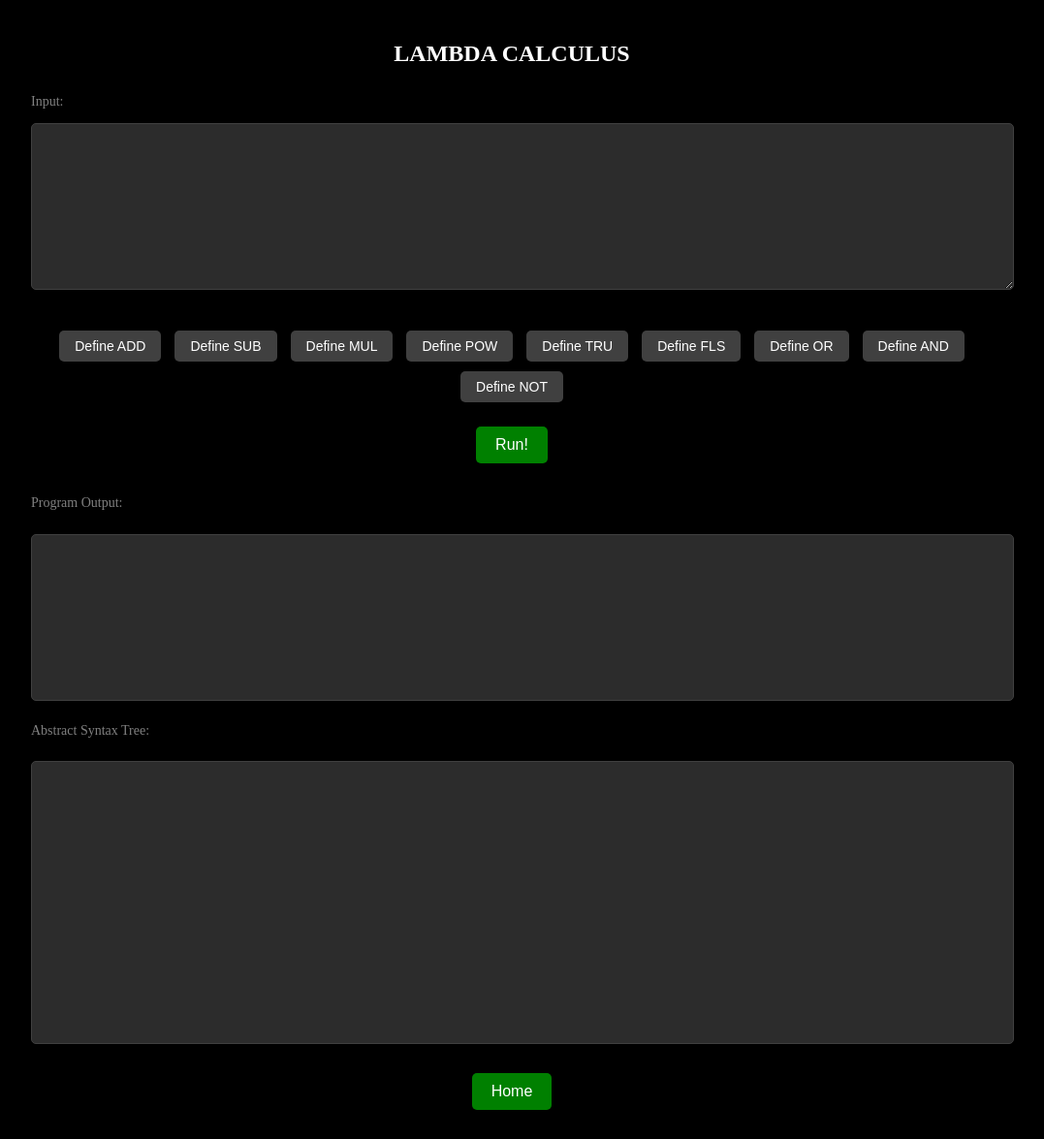
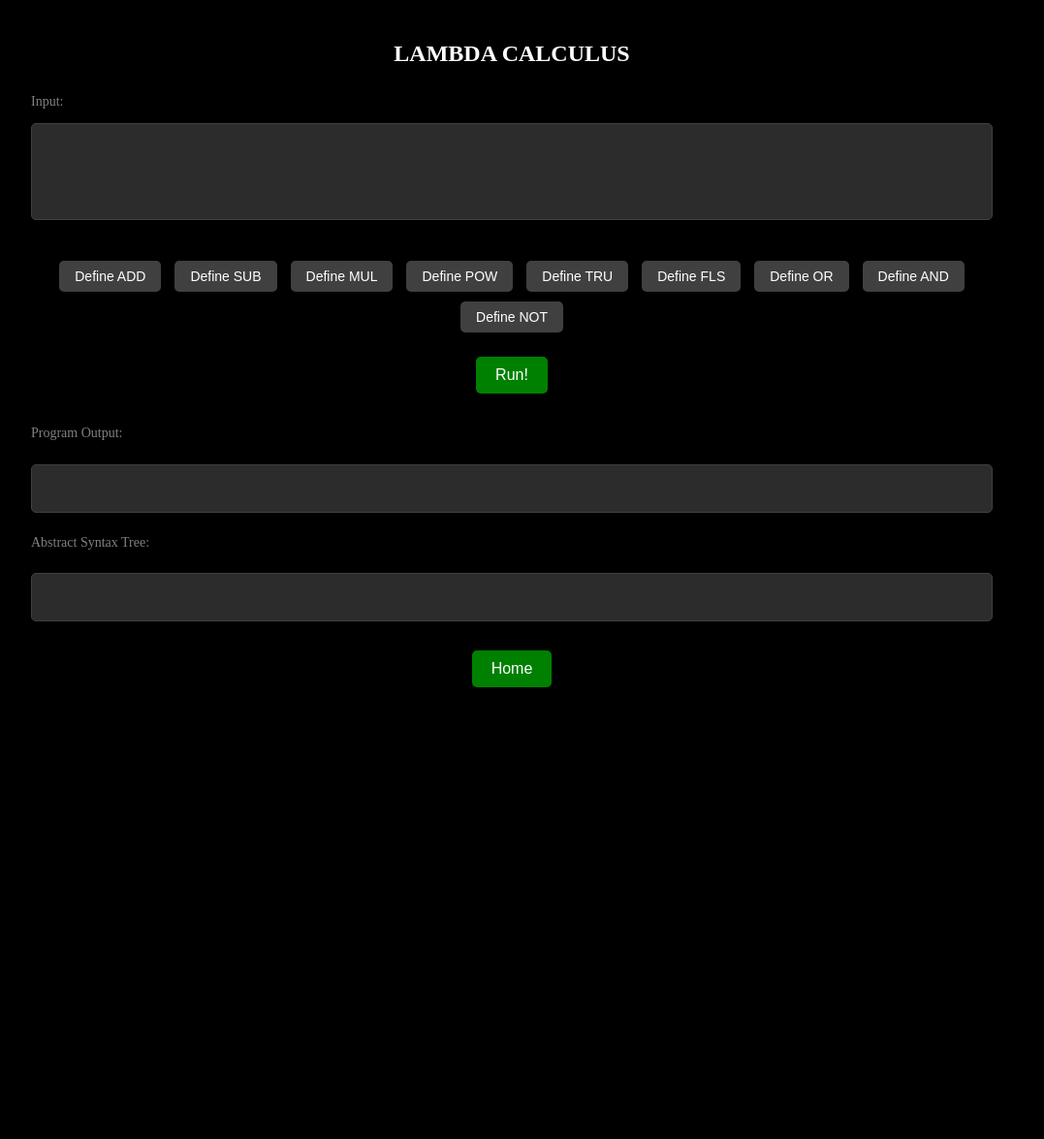
Before and after one commit to benmeyersUSC/iv_app, a Flask app: template iv_app/templates/lambdaCalc.html in a window 1280 px wide. Shown: the whole page at 97% size, without its empty margins (112-1189 px from the left). After the commit the page ends 709 px from the top, so only its background shows below. Run offline with Flask 3, Linux system fonts and the light colour scheme; the template is opened without the code that fills it, so the values that code supplies are empty.

Commit message:
lambda calc math

```diff
--- a/iv_app/templates/lambdaCalc.html
+++ b/iv_app/templates/lambdaCalc.html
@@ -48,7 +48,7 @@
     }
     .textarea-box {
         width: 100%;
-        height: 150px;
+        min-height: 100px;
         margin-bottom: 20px;
         padding: 10px;
         font-family: monospace;
@@ -58,10 +58,13 @@
         border: 1px solid #404040;
         border-radius: 5px;
         font-size: 14px;
+        resize: none;
+        overflow: hidden;
+        box-sizing: border-box;
     }
     .output-box {
         width: 100%;
-        height: 150px;
+        min-height: 50px;  /* Reduced minimum height */
         margin: 20px 0;
         padding: 10px;
         background-color: #2c2c2c;
@@ -72,10 +75,11 @@
         font-family: monospace;
         text-align: left;
         border: 1px solid #404040;
+        box-sizing: border-box;
     }
     .file-content-box {
         width: 100%;
-        height: 270px;
+        min-height: 50px;  /* Reduced minimum height */
         margin: 20px 0;
         padding: 10px;
         background-color: #2c2c2c;
@@ -86,6 +90,7 @@
         font-family: monospace;
         text-align: left;
         border: 1px solid #404040;
+        box-sizing: border-box;
     }
     .container {
         width: 80%;
@@ -135,6 +140,38 @@
 </div>
 
 <script>
+    // Function to make textarea auto-resize
+    function autoResize(textarea) {
+        textarea.style.height = 'auto';
+        textarea.style.height = textarea.scrollHeight + 'px';
+    }
+
+    // Function to adjust height of a div based on its content
+    function adjustDivHeight(div) {
+        div.style.height = 'auto';
+        div.style.height = div.scrollHeight + 'px';
+    }
+
+    // Get all elements
+    const textarea = document.getElementById('inputText');
+    const output = document.getElementById('output');
+    const fileContent = document.getElementById('fileContent');
+
+    // Initial resize for all elements
+    autoResize(textarea);
+    adjustDivHeight(output);
+    adjustDivHeight(fileContent);
+
+    // Add event listeners for the input textarea
+    textarea.addEventListener('input', () => autoResize(textarea));
+    textarea.addEventListener('change', () => autoResize(textarea));
+
+    // Run adjustment on page load to handle template-inserted content
+    window.addEventListener('load', () => {
+        adjustDivHeight(output);
+        adjustDivHeight(fileContent);
+    });
+
     // JavaScript function to add text to the textarea based on the button clicked
     function addText(operation) {
         const textarea = document.getElementById('inputText');
@@ -171,6 +208,8 @@
         }
         // Append text to the existing content in the textarea
         textarea.value = `${textToAdd}\n` + textarea.value;
+        // Resize after adding content
+        autoResize(textarea);
     }
 </script>
 
--- a/iv_app/templates/whatIsLambda.html
+++ b/iv_app/templates/whatIsLambda.html
@@ -111,6 +111,10 @@
         <p>Lambda Calculus, created by Alonzo Church in the 1930s, is a formal system in mathematical logic that expresses
             Turing-complete computation with functions. It laid the foundation for many programming languages, and helped prove
             crucial facts about the nature and limits of computation and formality.</p>
+
+        <form action="/runLambda" method="GET">
+        <input type="submit" class="logout-btn" value="Run Lambda Code">
+    </form>
 
         <p>At its core, Lambda Calculus represents a radical idea: everything is a function. There are no primitive data types,
            no built-in numbers, no native boolean values - just functions that take other functions as inputs and return new functions
```
Also changed, not shown: iv_app/app.py (+5 -4 lines), iv_app/tools/lambdaCalculus/lambda_calculus_interpreter.py (+5 -2 lines).
